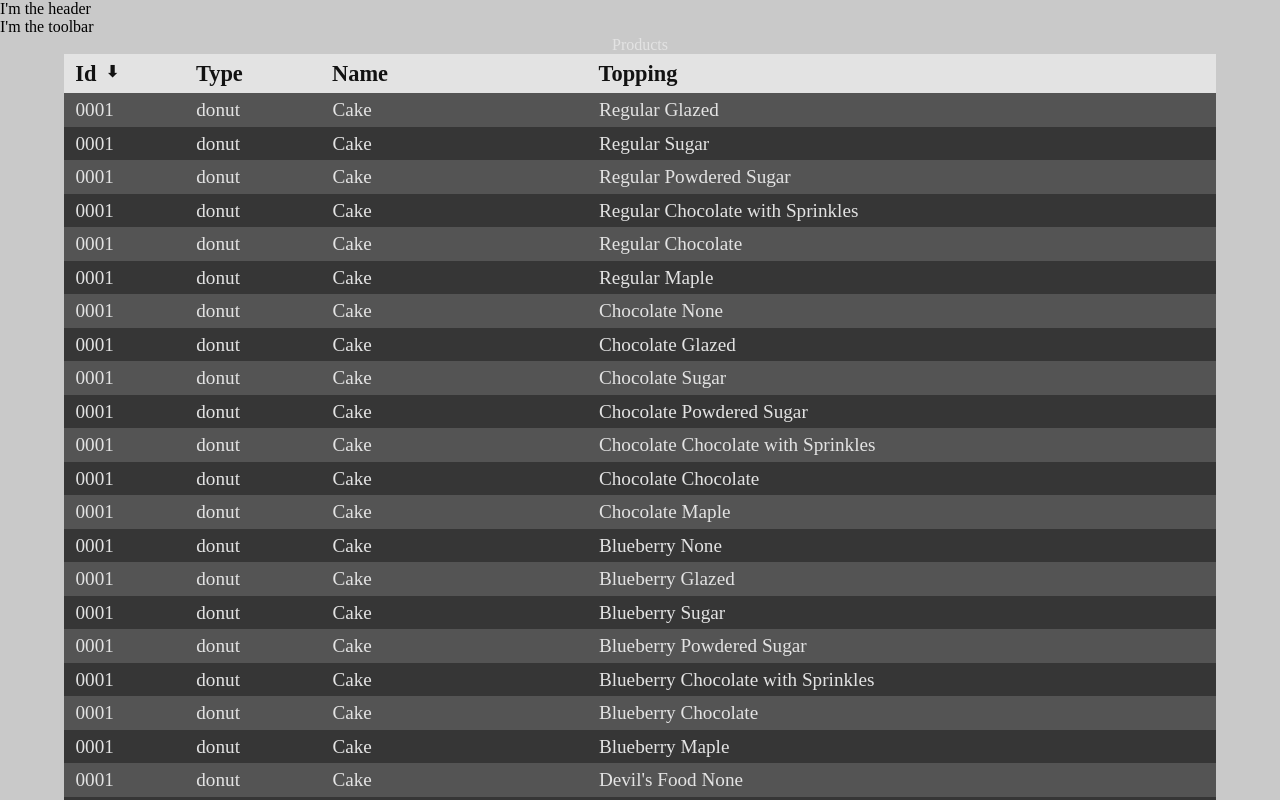
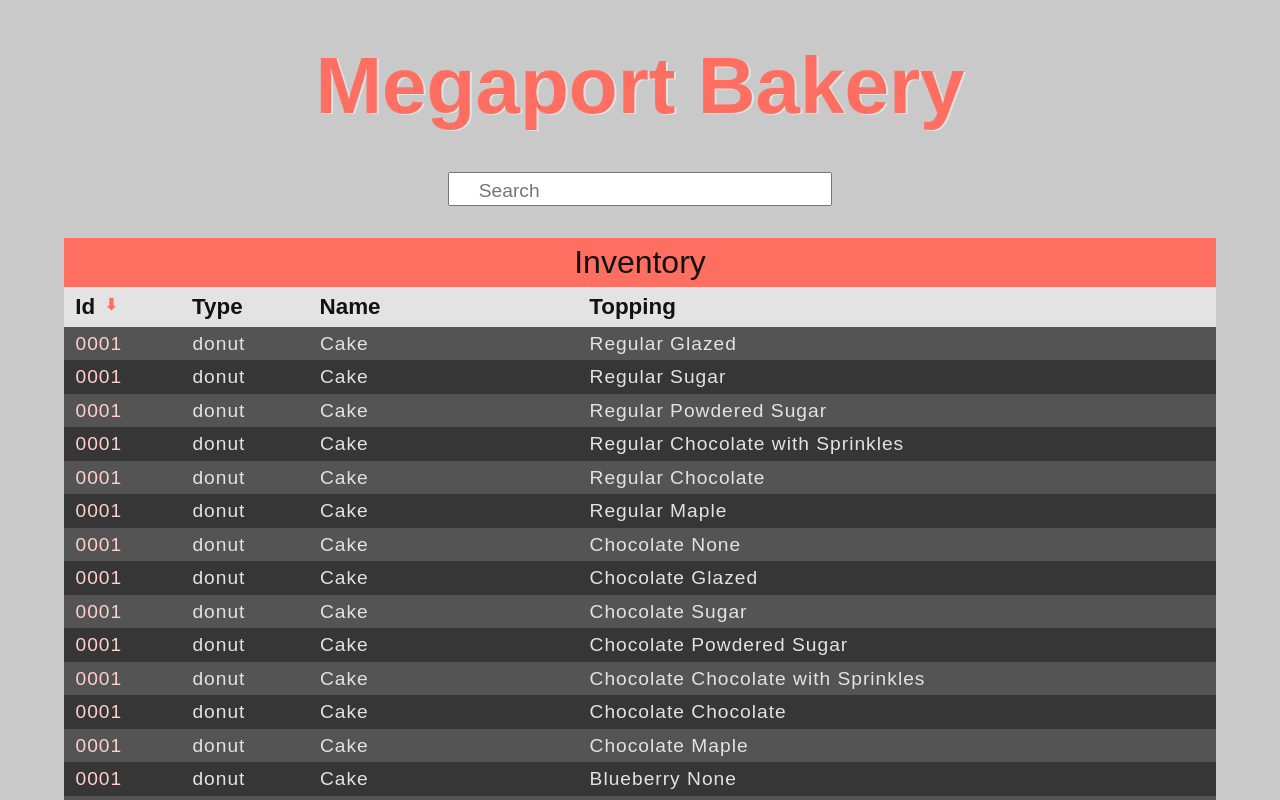
Before and after one commit to isaaccuraErnesto/megaport-tasks, a React (Create React App) app: page / in a window 1280 px wide. Shown: the top 800 px of the page. Built offline with nearby package versions, Linux system fonts and the light colour scheme.

Commit message:
Updated CSS, Header & SearchBox

```diff
--- a/src/App.js
+++ b/src/App.js
@@ -1,6 +1,6 @@
 import React, { useState } from 'react';
 import Header from './components/Header';
-import Toolbar from './components/Toolbar';
+import SearchBox from './components/SearchBox';
 import Table from './components/Table/Table';
 import Form from './components/Form';
 import Footer from './components/Footer';
@@ -9,7 +9,7 @@ function App() {
   return (
     <div id='main-container'>
       <Header />
-      <Toolbar />
+      <SearchBox />
       <Table />
       <Form />
       <Footer />
--- a/src/components/Header.js
+++ b/src/components/Header.js
@@ -1,7 +1,11 @@
 import React from 'react';
 
 const Header = () => {
-  return <div>I'm the header</div>;
+  return (
+    <div id='header'>
+      <h1>Megaport Bakery</h1>
+    </div>
+  );
 };
 
 export default Header;
--- /dev/null
+++ b/src/components/SearchBox.js
@@ -0,0 +1,16 @@
+import React from 'react';
+
+const SearchBox = () => {
+  return (
+    <div id='search-box-container'>
+      <input
+        type='text'
+        id='search-box'
+        name='search-box'
+        placeholder='Search'
+      />
+    </div>
+  );
+};
+
+export default SearchBox;
--- a/src/components/Table/Table.js
+++ b/src/components/Table/Table.js
@@ -52,7 +52,7 @@ const Table = () => {
   return (
     <div id='table-container'>
       <table id='table'>
-        <caption>Products</caption>
+        <caption id='table-caption'>Inventory</caption>
         <thead>
           <tr>
             {propertyNames.map((title, index) => {
--- a/src/components/Toolbar.js
+++ /dev/null
@@ -1,7 +0,0 @@
-import React from 'react';
-
-const Toolbar = () => {
-  return <div>I'm the toolbar</div>;
-};
-
-export default Toolbar;
--- a/src/index.css
+++ b/src/index.css
@@ -4,16 +4,55 @@
   box-sizing: border-box;
   margin: 0;
   padding: 0;
+  font-family: Arial, Helvetica, sans-serif;
 }
 
 #main-container {
+  display: flex;
+  flex-direction: column;
+  justify-content: space-around;
+  align-items: center;
   background-color: #c9c9c9;
+}
+
+#header {
+  width: fit-content;
+  margin-inline: auto;
+  padding-block: 1em;
+  font-family: cursive;
+  font-size: 2.5em;
+  color: #ff6f61;
+  text-shadow: 2px 1px #e3e3e3;
+}
+
+#search-box-container {
+  width: 100%;
+  padding-block-end: 2em;
+}
+
+#search-box {
+  display: block;
+  position: relative;
+  width: 30%;
+  margin-inline: auto;
+  padding-inline-start: 1.5em;
+  padding-block: 0.3em 0.1em;
+  font-size: 1.2em;
+}
+
+#search-box::after {
+  content: '&#x1F50E';
+  color: black;
+  display: inline-block;
+  position: absolute;
+  font-size: 2em;
 }
 
 /* Table */
 
 #table-container {
   width: 100%;
+  overflow-x: auto;
 }
 
 #table {
@@ -21,6 +60,13 @@
   margin-inline: auto;
   border-collapse: collapse;
   color: #e3e3e3;
+}
+
+#table-caption {
+  background-color: #ff6f61;
+  padding: 0.2em 0.5em;
+  font-size: 2em;
+  color: #121212;
 }
 
 thead {
@@ -42,6 +88,7 @@ thead th.asc::after {
   top: 0.5em;
   margin-inline-start: 0.6em;
   font-size: 0.7em;
+  color: #ff6f61;
 }
 
 thead th.des::after {
@@ -51,6 +98,11 @@ thead th.des::after {
   top: 0.5em;
   margin-inline-start: 0.6em;
   font-size: 0.7em;
+  color: #ff6f61;
+}
+
+tbody {
+  letter-spacing: 1px;
 }
 
 tbody tr {
@@ -65,3 +117,7 @@ tbody tr td {
   padding: 0.3em 0.6em;
   font-size: 1.2em;
 }
+
+tbody tr td:first-child {
+  color: #ffd0cc;
+}
```
